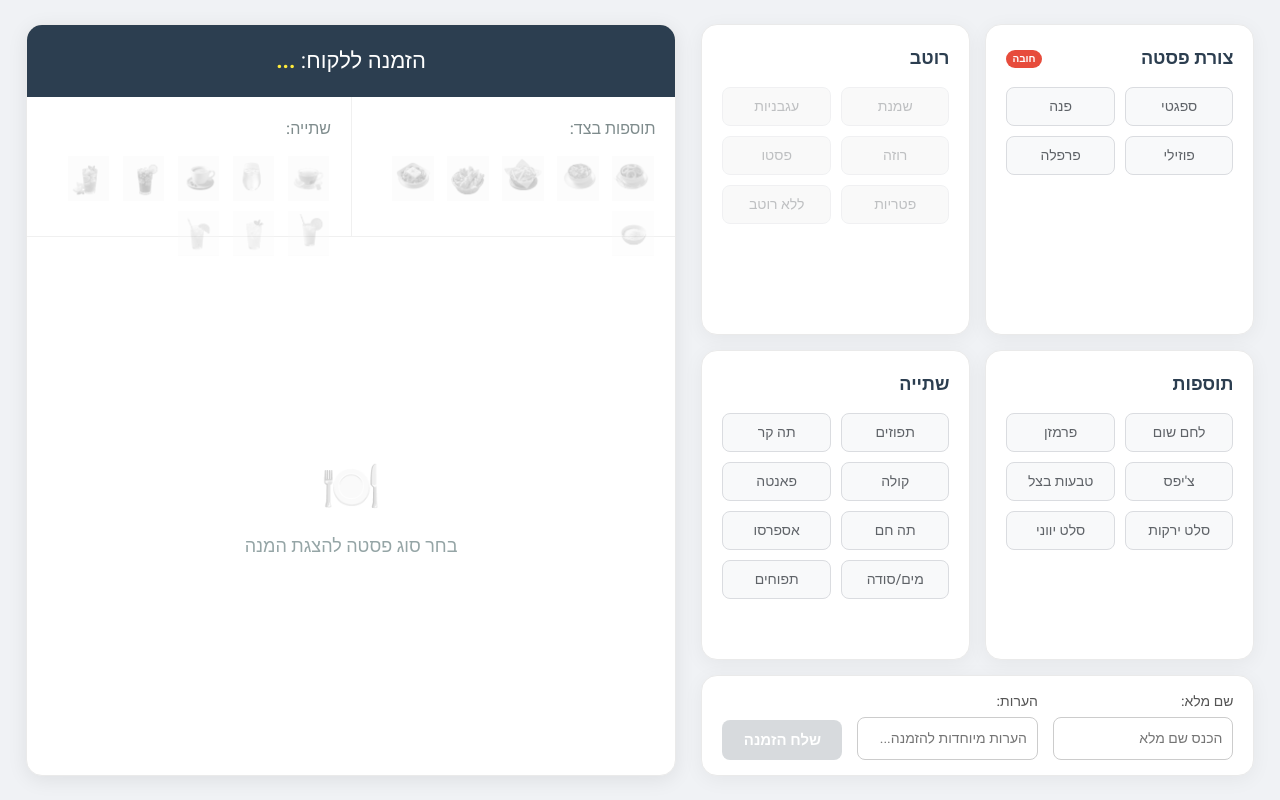
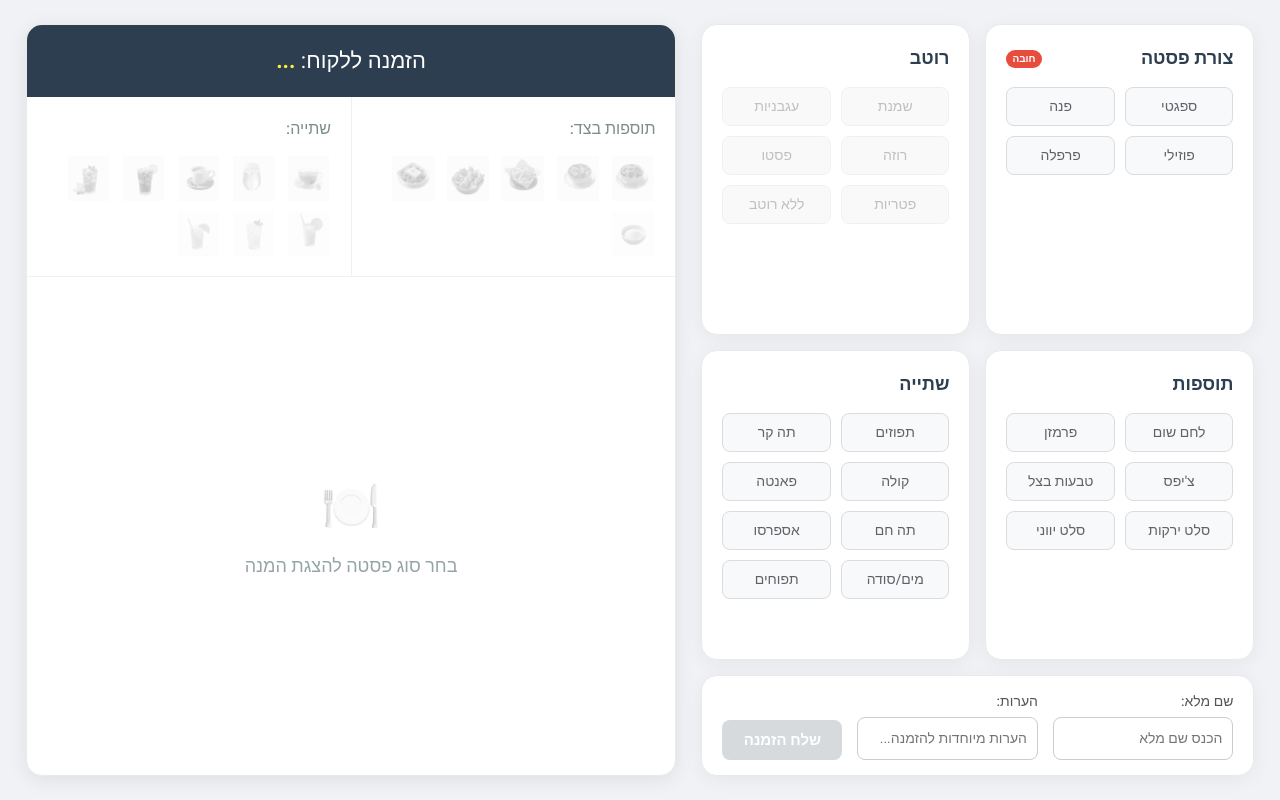
Before and after one commit to vgameess-creator/ShirPasta, a plain HTML site: page index.html in a window 1280 px wide. Drawn offline with Linux system fonts and the light colour scheme.

Commit message:
Update style.css

```diff
--- a/style.css
+++ b/style.css
@@ -1,6 +1,6 @@
 * {
     box-sizing: border-box;
-    font-family: 'Heebo', sans-serif; /* גופן מודרני וקריא */
+    font-family: 'Heebo', sans-serif;
 }
 
 body {
@@ -11,7 +11,7 @@ body {
     display: flex;
     align-items: center;
     justify-content: center;
-    background: #f0f2f5; /* רקע אפור-תכלכל יוקרתי של מערכות מידע */
+    background: #f0f2f5;
 }
 
 .app-container {
@@ -74,14 +74,12 @@ body {
     cursor: pointer;
 }
 
-/* הסתרת כפתור הרדיו המקורי */
 .options-grid input {
     position: absolute;
     opacity: 0;
     cursor: pointer;
 }
 
-/* עיצוב הצ'יפ עצמו */
 .chip {
     display: block;
     padding: 8px 10px;
@@ -95,7 +93,6 @@ body {
     border: 1px solid #dadce0;
 }
 
-/* מצב נבחר (Hover ו- Checked) */
 .options-grid label:hover .chip { background: #f1f3f4; }
 .options-grid input:checked ~ .chip {
     background: #fff3e0;
@@ -105,7 +102,6 @@ body {
     box-shadow: 0 2px 6px rgba(255, 152, 0, 0.2);
 }
 
-/* מצב מנוטרל (כשהפסטה עוד לא נבחרה) */
 .options-grid input:disabled ~ .chip {
     opacity: 0.4;
     cursor: not-allowed;
@@ -138,7 +134,8 @@ body {
 .preview-header h2 { margin: 0; font-size: 22px; font-weight: 400; }
 #display-name { font-weight: 700; color: #ffeb3b; }
 
-.preview-grid { display: grid; grid-template-columns: 1fr 1fr; grid-template-rows: 140px 1fr; flex: 1; }
+/* התיקון לקו המפריד: שורת התוספות מקבלת auto במקום גובה קבוע */
+.preview-grid { display: grid; grid-template-columns: 1fr 1fr; grid-template-rows: auto 1fr; flex: 1; }
 
 .grid-topping { grid-column: 1; grid-row: 1; border-bottom: 1px solid #f0f0f0; border-left: 1px solid #f0f0f0; padding: 20px; }
 .grid-drink { grid-column: 2; grid-row: 1; border-bottom: 1px solid #f0f0f0; padding: 20px; }
```
